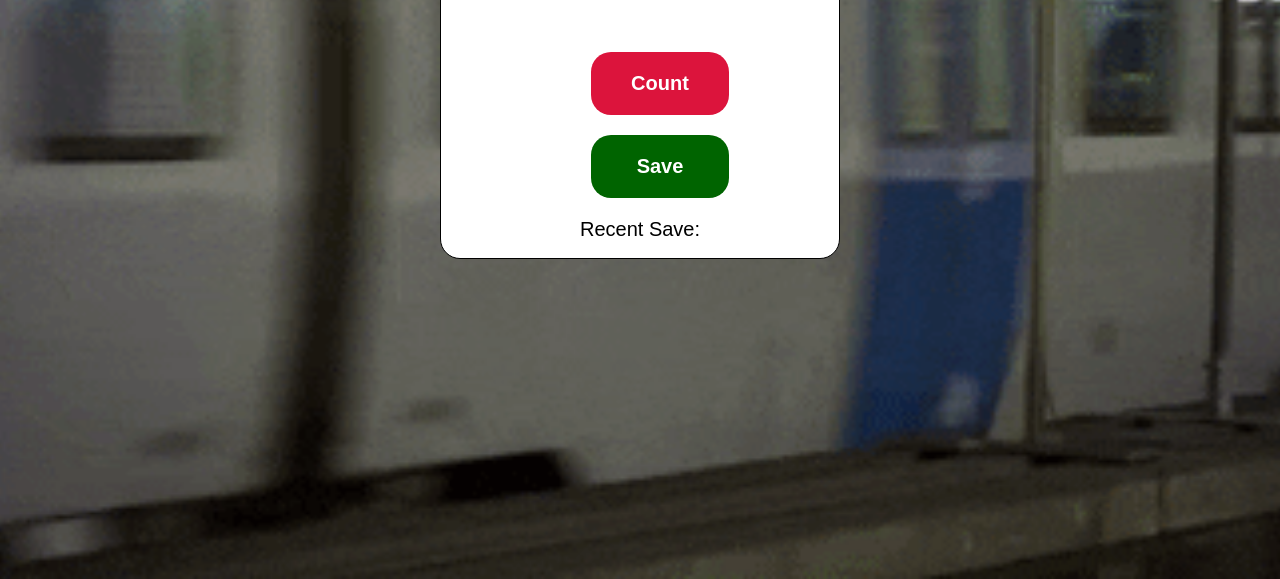
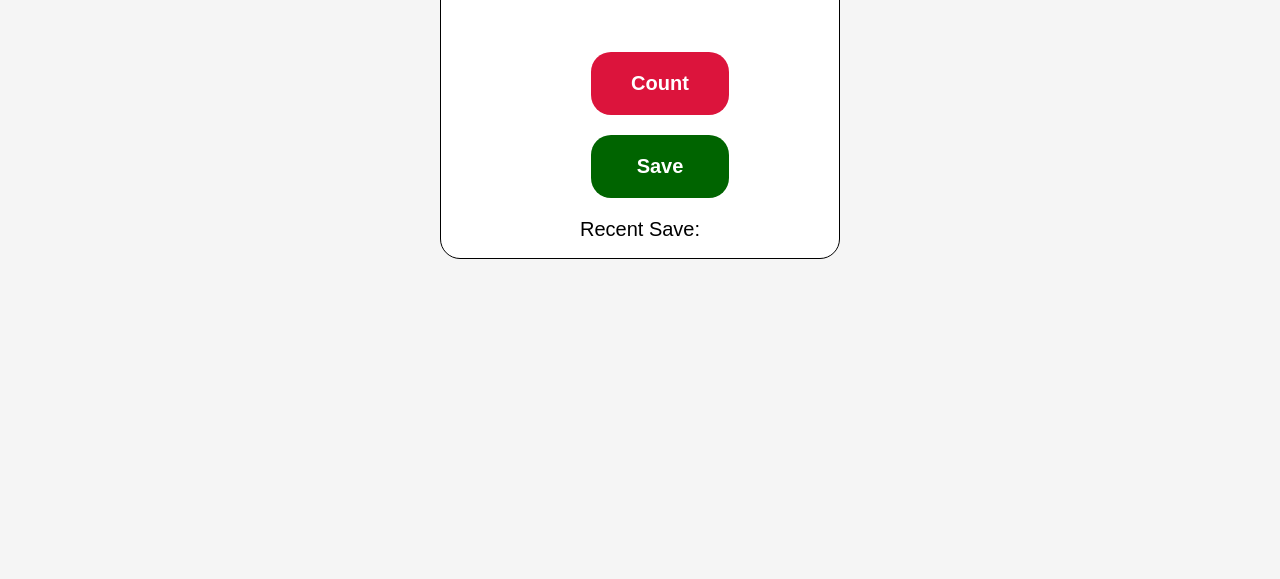
Before and after one commit to ZablonOigo/Counter-App, a plain HTML site: page index.html in a window 1280 px wide. Shown: the part 461-1040 px from the top of the page. Drawn offline with Linux system fonts and the light colour scheme.

Commit message:
modified

```diff
--- a/styles.css
+++ b/styles.css
@@ -7,7 +7,7 @@ body{
     font-family: Arial, Helvetica, sans-serif;
     color: #fff;
     background-color: #f5f5f5;
-    background-image: url('images/train.gif');
+    /* background-image: url('images/train.gif'); */
     background-repeat: no-repeat;
     background-size: cover;
     background-position: center center;
```
